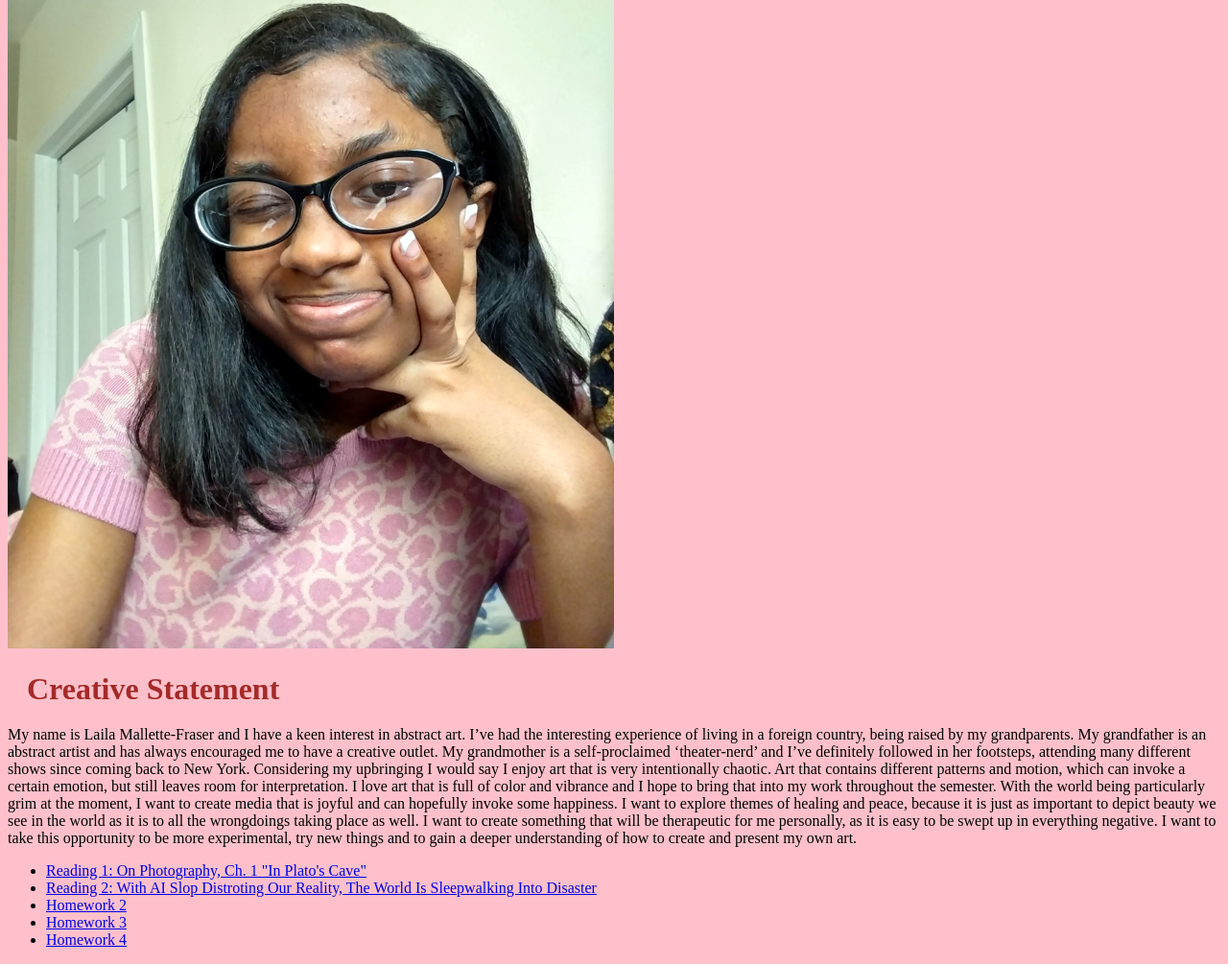
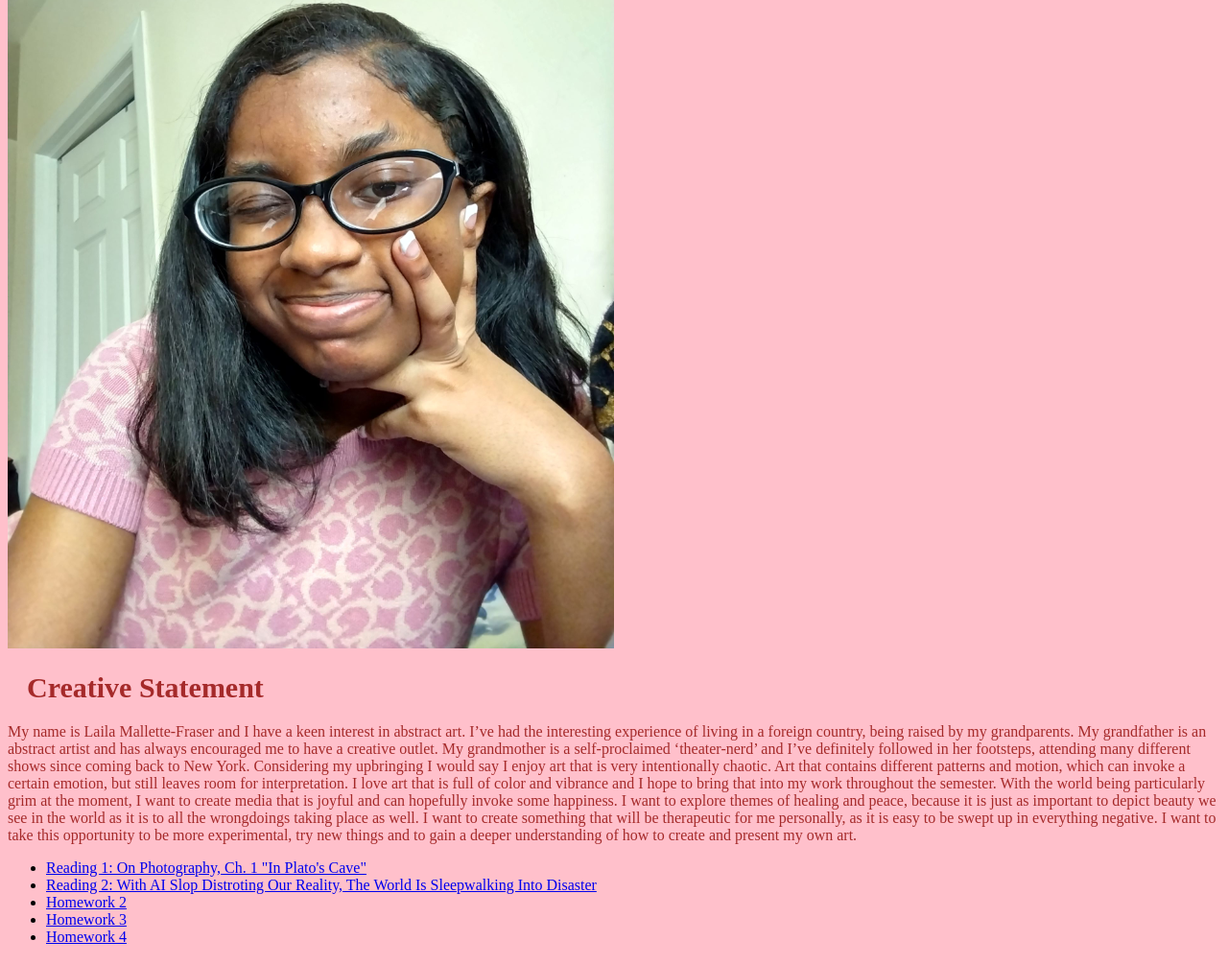
Before and after one commit to LailaM-Hunter/media150, a plain HTML site: page index.html in a window 1280 px wide. Shown: the part 175-1180 px from the top of the page at 96% size. Drawn offline with Linux system fonts and the light colour scheme.

Commit message:
Update index.html

```diff
--- a/index.html
+++ b/index.html
@@ -9,6 +9,11 @@ body {
 h1 {
     color: brown;
     margin: 20px;
+    font-size: 30px;
+}
+
+p {
+    color: brown;
 }
 </style>
     <meta charset="UTF-8">
```
